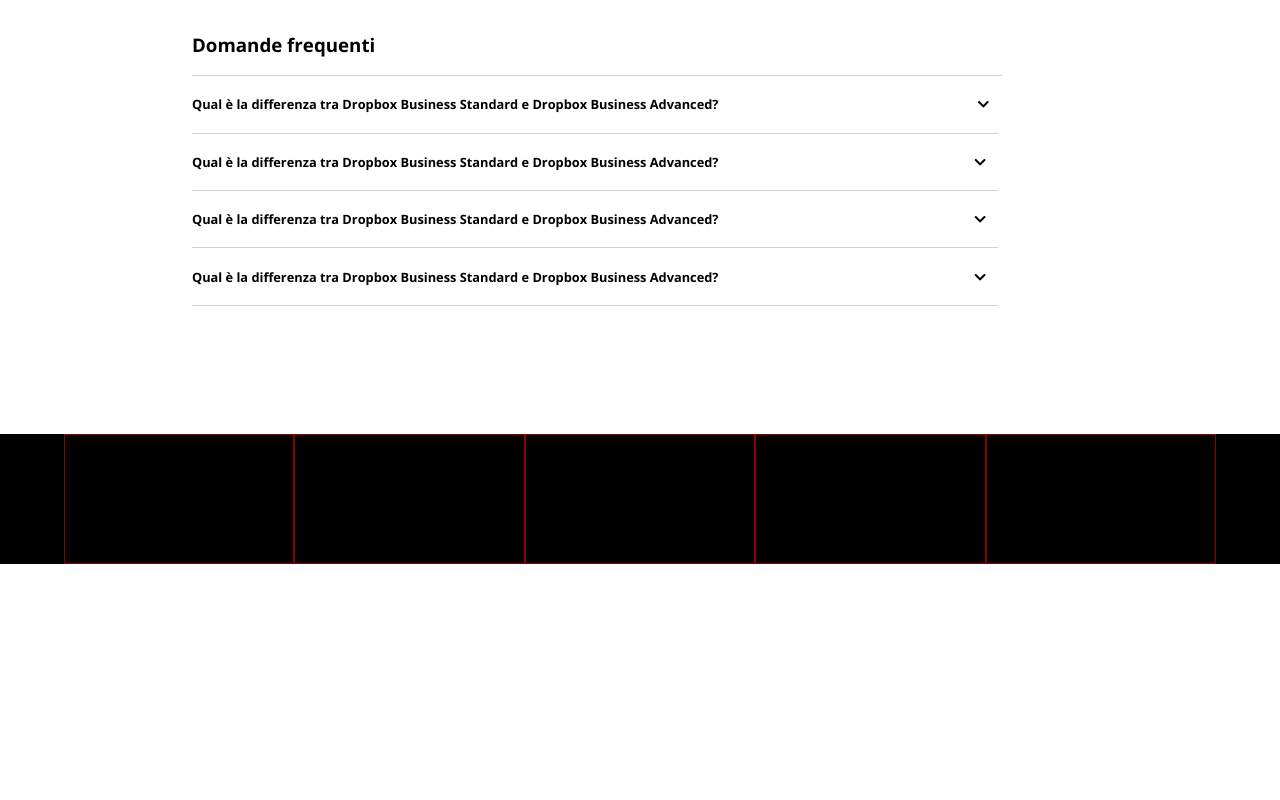
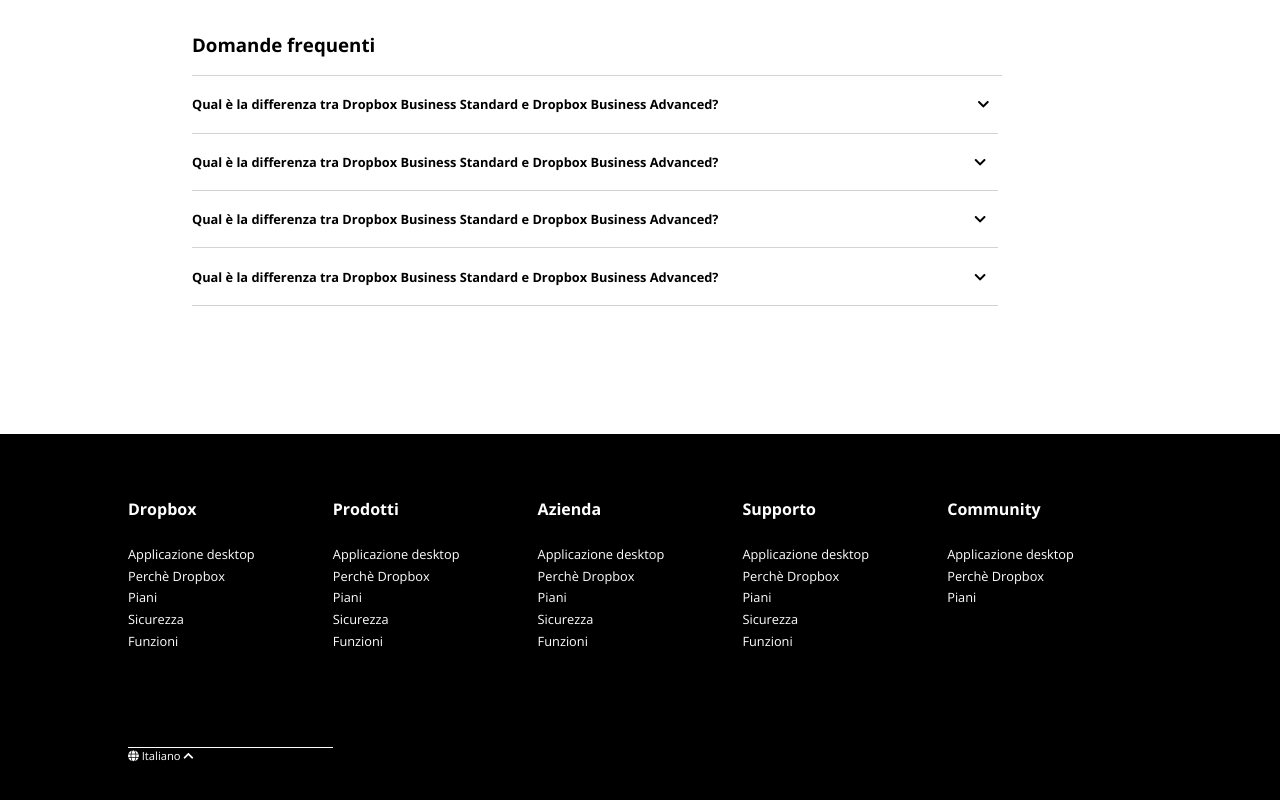
Before and after one commit to ludovicamessineo/htmlcss-dropbox, a plain HTML site: page index.html in a window 1280 px wide. Shown: the part 4153-4953 px from the top of the page. Before the commit the page ends 4717 px from the top, so only its background shows below. Drawn offline with nearby package versions, Linux system fonts and the light colour scheme.

Commit message:
add: footer, hover on buttons

```diff
--- a/css/style.css
+++ b/css/style.css
@@ -39,6 +39,10 @@ ul {
     font-size: .8em;
     color: white;
     padding: .4em 2em;
+}
+
+.button:hover {
+    background-color: #159ff0;
 }
 
 .button-white {
@@ -423,18 +427,36 @@ a {
 
 /* FOOTER */
 footer {
+    height: 400px;
     background-color: black;
+    color: white;
 }
 
 .container-footer {
     width: 90%;
     margin: 0 auto;
+    padding: 4em;
 }
 
 .container-footer > .col {
     width: 20%;
+    min-height: 250px;
+}
 
-    /* TEST */
-    height: 130px;
-    border: 1px solid darkred;
+.container-footer h4 {
+    padding-bottom: 1.5em;
 }
+
+footer li {
+    font-size: .8em;
+    display: block;
+    line-height: 1.7em;
+}
+
+.col-drop {
+    border-bottom: 1px solid white;
+}
+
+.end-footer {
+    font-size: .7em;
+}
--- a/index.html
+++ b/index.html
@@ -424,57 +424,66 @@
     <!-- FOOTER -->
     <footer class="mt-8">
         <div class="container-footer clearfix">
-            <div class="col">
-                <h4></h4>
+            <div class="col col-drop">
+                <h4>Dropbox</h4>
                 <ul>
-                    <li><a href=""></a></li>
-                    <li><a href=""></a></li>
-                    <li><a href=""></a></li>
-                    <li><a href=""></a></li>
-                    <li><a href=""></a></li>
+                    <li><a href="">Applicazione desktop</a></li>
+                    <li><a href="">Perchè Dropbox</a></li>
+                    <li><a href="">Piani</a></li>
+                    <li><a href="">Sicurezza</a></li>
+                    <li><a href="">Funzioni</a></li>
                 </ul>
             </div>
 
             <div class="col">
-                <h4></h4>
+                <h4>Prodotti</h4>
                 <ul>
-                    <li><a href=""></a></li>
-                    <li><a href=""></a></li>
-                    <li><a href=""></a></li>
-                    <li><a href=""></a></li>
-                    <li><a href=""></a></li>
-
+                    <li><a href="">Applicazione desktop</a></li>
+                    <li><a href="">Perchè Dropbox</a></li>
+                    <li><a href="">Piani</a></li>
+                    <li><a href="">Sicurezza</a></li>
+                    <li><a href="">Funzioni</a></li>
                 </ul>
             </div>
 
             <div class="col">
-                <h4></h4>
+                <h4>Azienda</h4>
                 <ul>
-                    <li><a href=""></a></li>
-                    <li><a href=""></a></li>
-                    <li><a href=""></a></li>
-                    <li><a href=""></a></li>
-                    <li><a href=""></a></li>
+                    <li><a href="">Applicazione desktop</a></li>
+                    <li><a href="">Perchè Dropbox</a></li>
+                    <li><a href="">Piani</a></li>
+                    <li><a href="">Sicurezza</a></li>
+                    <li><a href="">Funzioni</a></li>
+                </ul>
             </div>
 
             <div class="col">
-                <h4></h4>
+                <h4>Supporto</h4>
                 <ul>
-                    <li><a href=""></a></li>
-                    <li><a href=""></a></li>
-                    <li><a href=""></a></li>
-                    <li><a href=""></a></li>
-                    <li><a href=""></a></li>
+                    <li><a href="">Applicazione desktop</a></li>
+                    <li><a href="">Perchè Dropbox</a></li>
+                    <li><a href="">Piani</a></li>
+                    <li><a href="">Sicurezza</a></li>
+                    <li><a href="">Funzioni</a></li>
+                </ul>
             </div>
 
             <div class="col">
-                <h4></h4>
+                <h4>Community</h4>
                 <ul>
-                    <li><a href=""></a></li>
-                    <li><a href=""></a></li>
-                    <li><a href=""></a></li>
+                    <li><a href="">Applicazione desktop</a></li>
+                    <li><a href="">Perchè Dropbox</a></li>
+                    <li><a href="">Piani</a></li>
+                </ul>
             </div>
+
+            <div class="end-footer">
+                <span><i class="fas fa-globe"></i></span> <span>Italiano</span>
+                <span><i class="fas fa-chevron-up"></i></span>
+            </div>
+
         </div>
+
     </footer>
     <!-- /FOOTER -->
 
```
